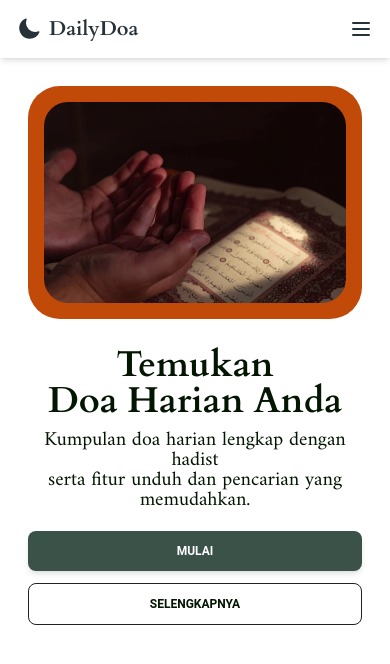
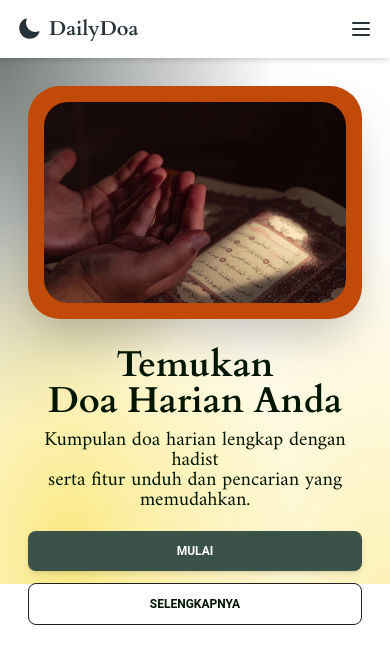
Before and after one commit to iammburg/DailyDoa, a React (Vite) app: page / in a window 390 px wide. Shown: the top 664 px of the page. Built offline with nearby package versions, Linux system fonts and the light colour scheme.

Commit message:
feat: add gradient for hero background

```diff
--- a/src/pages/Hero.jsx
+++ b/src/pages/Hero.jsx
@@ -6,7 +6,7 @@ export default function Hero() {
   return (
     <div className="hero w-full">
       <div className="hero__container mx-auto flex h-[526px] max-w-screen-xxl flex-wrap items-center justify-center gap-7 px-7 py-7 md:gap-16">
-        <div className="hero-image__container w-[430] rounded-[32px] bg-white p-4">
+        <div className="hero-image__container w-[430] rounded-[32px] bg-white p-4 shadow-2xl">
           <img
             src={hero_image}
             alt="Doa"
--- a/src/styles/hero.css
+++ b/src/styles/hero.css
@@ -1,5 +1,11 @@
 .hero__container{
-    background-image: url('/src/assets/images/bg.png');
+    /* background-image: url('/src/assets/images/bg.png'); */
+    /* background: linear-gradient(to right, #1D2A25 0%, #F9E559 30%, #FFFFFF 60%); */
+    background-color: hsla(0, 0%, 100%, 1);
+    background-image:
+    radial-gradient(at 98% 100%, hsla(51, 93%, 66%, 0.43) 0px, transparent 50%),
+    radial-gradient(at 18% 94%, hsla(51, 93%, 66%, 0.76) 0px, transparent 50%),
+    radial-gradient(at 0% 0%, hsla(156, 18%, 13%, 0.61) 0px, transparent 50%);
 }
 
 @media (max-width: 1070px) {
@@ -10,7 +16,7 @@
 
 @media (max-width: 960px) {
     .hero__container {
-        background-image: none;
+        /* background-image: none; */
         flex-direction: row !important;
     }
     .hero-image__container{
```
